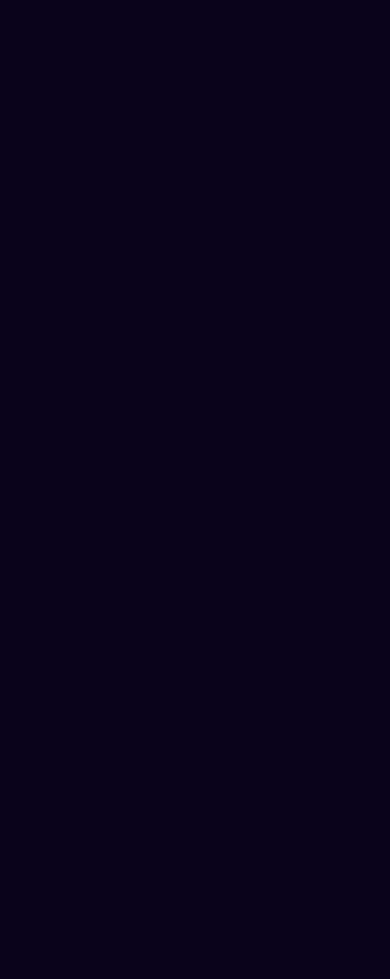
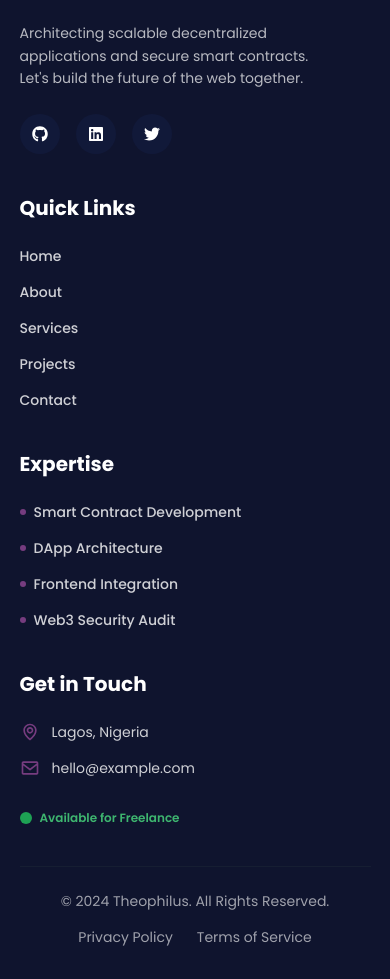
Before and after one commit to Robotron2/nextjs-portfolio, a Next.js app: page / in a window 390 px wide. Shown: the part 7795-8774 px from the top of the page. Before the commit the page ends 7688 px from the top, so only its background shows below. Built offline with nearby package versions, Linux system fonts and the light colour scheme.

Commit message:
Footer component created

```diff
--- /dev/null
+++ b/components/Home/Footer/Footer.tsx
@@ -0,0 +1,131 @@
+import React from "react"
+import Link from "next/link"
+import { FaCode, FaGithub, FaLinkedin, FaTwitter, FaInstagram } from "react-icons/fa"
+import { BiEnvelope, BiMap } from "react-icons/bi"
+
+const Footer = () => {
+	return (
+		<div className="pt-16 pb-8 bg-[#0f142e] border-t border-gray-800/50">
+			<div className="w-[90%] mx-auto grid grid-cols-1 md:grid-cols-2 lg:grid-cols-4 gap-10 pb-10 border-b border-gray-800/50">
+				{/* Brand Section */}
+				<div className="space-y-6">
+					<div className="flex items-center space-x-2">
+						<div className="w-10 h-10 bg-foreground rounded-full flex items-center justify-center flex-col">
+							<FaCode className="w-5 h-5 text-secondary" />
+						</div>
+						<h1 className="text-2xl text-foreground font-bold">The0</h1>
+					</div>
+					<p className="text-foreground opacity-70 leading-relaxed text-sm w-[90%]">
+						Architecting scalable decentralized applications and secure smart contracts. Let's build the
+						future of the web together.
+					</p>
+					{/* Socials - Matching Contact Component Style */}
+					<div className="flex items-center space-x-4">
+						{[
+							{ icon: FaGithub, href: "https://github.com/robotron2" },
+							{ icon: FaLinkedin, href: "#" },
+							{ icon: FaTwitter, href: "#" },
+						].map(({ icon: Icon, href }, index) => (
+							<Link
+								key={index}
+								href={href}
+								target="_blank"
+								className="w-10 h-10 bg-blue-950/30 rounded-full flex items-center justify-center cursor-pointer hover:bg-accent hover:scale-110 transition-all duration-300 group">
+								<Icon className="text-foreground group-hover:text-white w-4 h-4 transition-colors duration-300" />
+							</Link>
+						))}
+					</div>
+				</div>
+
+				{/* Quick Links */}
+				<div>
+					<h1 className="text-xl font-bold text-foreground mb-6">Quick Links</h1>
+					<ul className="space-y-4 text-sm font-medium text-foreground opacity-80">
+						<li>
+							<Link href="/" className="hover:text-accent transition-colors duration-200">
+								Home
+							</Link>
+						</li>
+						<li>
+							<Link href="#about" className="hover:text-accent transition-colors duration-200">
+								About
+							</Link>
+						</li>
+						<li>
+							<Link href="#services" className="hover:text-accent transition-colors duration-200">
+								Services
+							</Link>
+						</li>
+						<li>
+							<Link href="#projects" className="hover:text-accent transition-colors duration-200">
+								Projects
+							</Link>
+						</li>
+						<li>
+							<Link href="#contact" className="hover:text-accent transition-colors duration-200">
+								Contact
+							</Link>
+						</li>
+					</ul>
+				</div>
+
+				{/* Services/Expertise */}
+				<div>
+					<h1 className="text-xl font-bold text-foreground mb-6">Expertise</h1>
+					<ul className="space-y-4 text-sm font-medium text-foreground opacity-80">
+						<li className="flex items-center gap-2">
+							<span className="w-1.5 h-1.5 rounded-full bg-accent"></span>
+							Smart Contract Development
+						</li>
+						<li className="flex items-center gap-2">
+							<span className="w-1.5 h-1.5 rounded-full bg-accent"></span>
+							DApp Architecture
+						</li>
+						<li className="flex items-center gap-2">
+							<span className="w-1.5 h-1.5 rounded-full bg-accent"></span>
+							Frontend Integration
+						</li>
+						<li className="flex items-center gap-2">
+							<span className="w-1.5 h-1.5 rounded-full bg-accent"></span>
+							Web3 Security Audit
+						</li>
+					</ul>
+				</div>
+
+				{/* Contact Info */}
+				<div>
+					<h1 className="text-xl font-bold text-foreground mb-6">Get in Touch</h1>
+					<div className="space-y-4 text-sm text-foreground opacity-80">
+						<div className="flex items-center space-x-3">
+							<BiMap className="w-5 h-5 text-accent" />
+							<span>Lagos, Nigeria</span>
+						</div>
+						<div className="flex items-center space-x-3">
+							<BiEnvelope className="w-5 h-5 text-accent" />
+							<span>hello@example.com</span>
+						</div>
+						{/* Status Indicator */}
+						<div className="pt-4 flex items-center gap-2">
+							<span className="relative flex h-3 w-3">
+								<span className="animate-ping absolute inline-flex h-full w-full rounded-full bg-green-400 opacity-75"></span>
+								<span className="relative inline-flex rounded-full h-3 w-3 bg-green-500"></span>
+							</span>
+							<span className="text-green-400 text-xs font-semibold">Available for Freelance</span>
+						</div>
+					</div>
+				</div>
+			</div>
+
+			{/* Bottom Bar */}
+			<div className="w-[90%] mx-auto mt-6 flex flex-col md:flex-row items-center justify-between text-foreground opacity-60 text-sm">
+				<p>© 2024 Theophilus. All Rights Reserved.</p>
+				<div className="flex items-center space-x-6 mt-4 md:mt-0">
+					<p className="cursor-pointer hover:text-accent transition-colors">Privacy Policy</p>
+					<p className="cursor-pointer hover:text-accent transition-colors">Terms of Service</p>
+				</div>
+			</div>
+		</div>
+	)
+}
+
+export default Footer
--- a/components/Home/Home.tsx
+++ b/components/Home/Home.tsx
@@ -5,6 +5,7 @@ import Resume from "./Resume/Resume"
 import Projects from "./Projects/Projects"
 import Skills from "./Skills/Skills"
 import Contact from "./Contact/Contact"
+import Footer from "./Footer/Footer"
 
 const Home = () => {
 	return (
@@ -15,6 +16,7 @@ const Home = () => {
 			<Projects />
 			<Skills />
 			<Contact />
+			<Footer />
 		</div>
 	)
 }
```
